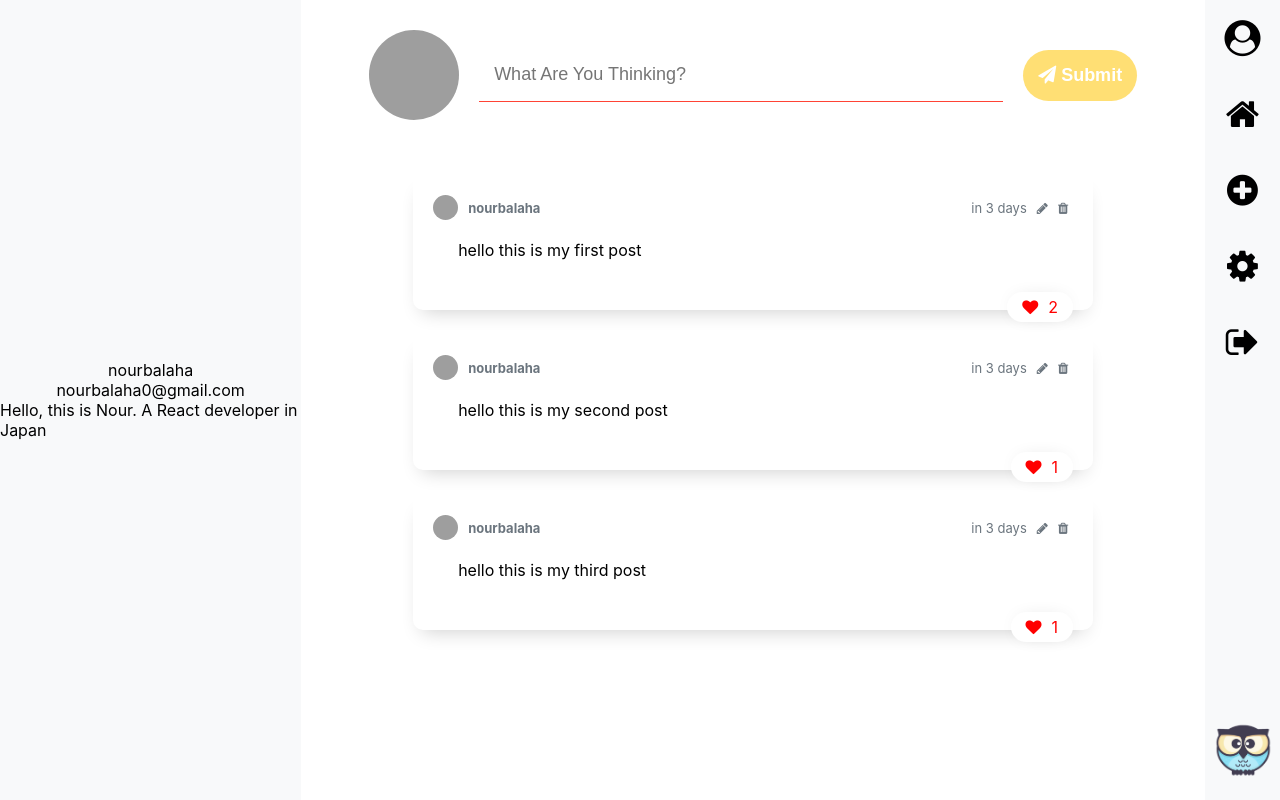
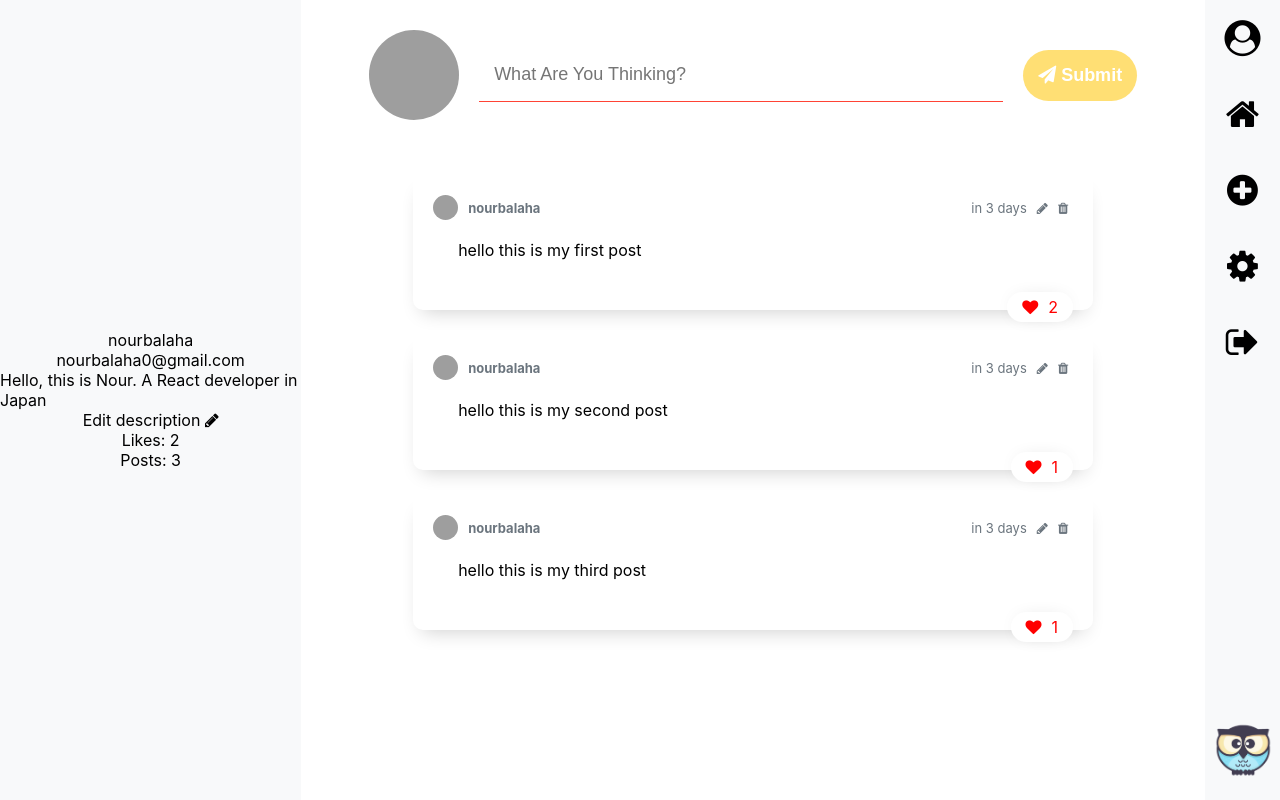
Before and after one commit to nourbalaha/social-eyes, a React (Create React App) app: page / in a window 1280 px wide. Built offline with nearby package versions, Linux system fonts and the light colour scheme; grey boxes are pictures that could not be loaded.

Commit message:
wip profile left side page

```diff
--- a/src/pages/Profile/Profile.page.jsx
+++ b/src/pages/Profile/Profile.page.jsx
@@ -15,6 +15,9 @@ function Profile() {
                 <span>{mock_data["users"][id].userRef}</span>
                 <span>{mock_data["users"][id].email}</span>
                 <span>{mock_data["users"][id].description}</span>
+                <span>Edit description <i className="fa fa-pencil"></i></span>
+                <span>{`Likes: ${mock_data["users"][id].likes.length}`}</span>
+                <span>{`Posts: ${Object.keys(mock_data["users"][id].posts).length}`}</span>
             </div>
             <div className="profile-page-right">
                 <UserInput />
```
